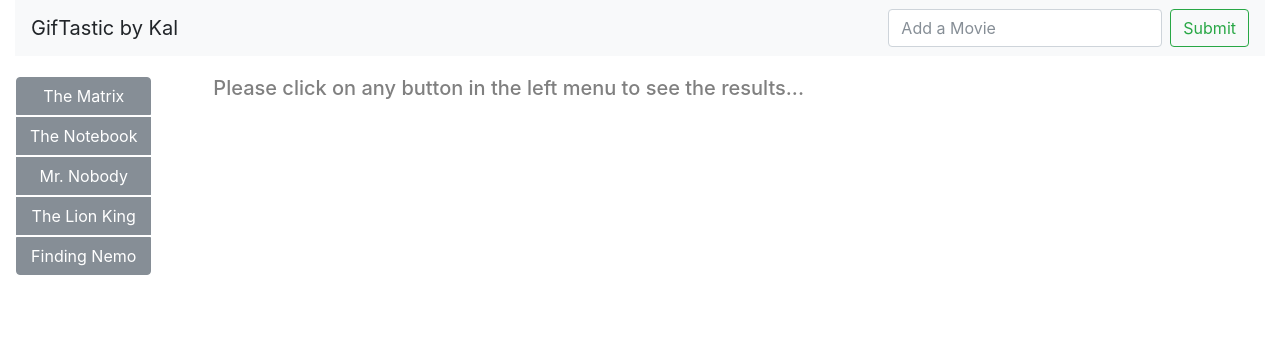
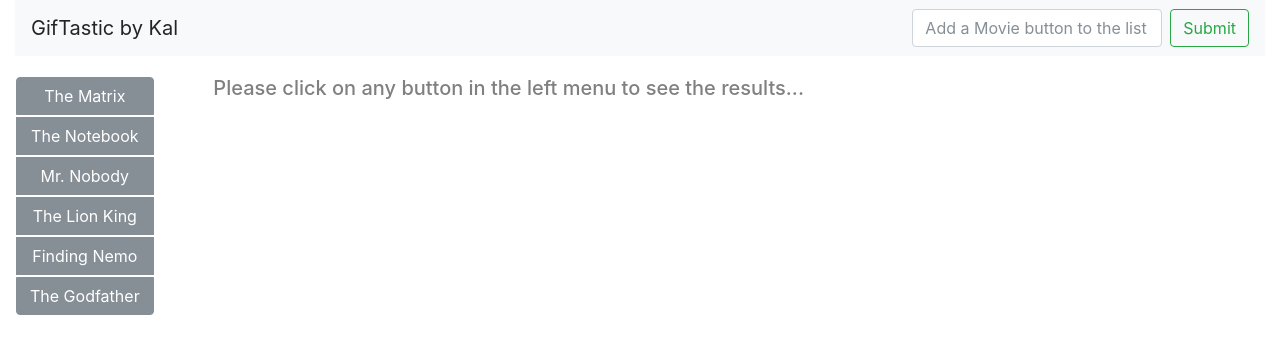
Before and after one commit to khalidmadih/GifTastic, a plain HTML site: page index.html in a window 1280 px wide. Drawn offline with nearby package versions, Linux system fonts and the light colour scheme.

Commit message:
fixing animation bugs

```diff
--- a/assets/css/style.css
+++ b/assets/css/style.css
@@ -22,3 +22,7 @@ h5 {
 #leftButton:hover {
 	background-color: green;
 }
+
+#item-input{
+	width: 250px;
+}
--- a/assets/javascript/app.js
+++ b/assets/javascript/app.js
@@ -1,6 +1,6 @@
 $(document).ready(function() {
 
-    var movies = ["The Matrix", "The Notebook", "Mr. Nobody", "The Lion King", "Finding Nemo"];
+    var movies = ["The Matrix", "The Notebook", "Mr. Nobody", "The Lion King", "Finding Nemo", "The Godfather"];
 
     function renderButtons() {
         //Removing extra buttons
@@ -38,12 +38,11 @@ $(document).ready(function() {
     // Calling the renderButtons function to display the intial buttons
     renderButtons();
 
-
     function fetch_results() {
         $("#search-result").empty();
         // Grabbing and storing the data-name property value from the button
         var picture = $(this).attr("data-name");
-        $("#title").html("<h4> Results for: " +picture+"</h4>");
+        $("#title").html("<h4> Results for: " + picture + "</h4>");
 
         // Constructing a queryURL using the data from the btton
         var queryURL = "https://api.giphy.com/v1/gifs/search?q=" +
@@ -73,24 +72,26 @@ $(document).ready(function() {
 
                     // Creating and storing an image tag
                     var Image = $("<img>");
-                    // Setting the src attribute of the image to a property pulled off the result item
+                    // Setting the src attribute of the image tag
                     Image.attr("src", results[i].images.fixed_height_small_still.url);
                     Image.attr("data-still", results[i].images.fixed_height_small_still.url);
-                    Image.attr("data-animated", results[i].images.fixed_height_small.url);
+                    Image.attr("data-animate", results[i].images.fixed_height.url);
+                    Image.attr("data-state", "still");
                     Image.addClass("gif");
 
-                    // Appending the paragraph and image tag to the animalDiv
+                    // Appending the paragraph and image tag to the div
                     pictureDiv.append(p);
                     pictureDiv.append(Image);
 
-                    // Prependng the animalDiv to the HTML page in the "#gifs-appear-here" div
+                    // Prependng the Div to the HTML page in the "#search-result" div
                     $("#search-result").prepend(pictureDiv);
+
                 }
             });
 
     }
 
-    $(".gif").on("click", function() {
+var animateGif = function() {
                         var state = $(this).attr("data-state");
                         console.log(state);
 
@@ -99,7 +100,11 @@ $(document).ready(function() {
                             $(this).attr("data-state", "animate");
                         } else {
                             $(this).attr("src", $(this).attr("data-still"));
+                            $(this).attr("data-state", "still");
                         }
 
+                    };
+
+$(document).on('click', '.gif', animateGif);
+
 });
-});
--- a/index.html
+++ b/index.html
@@ -17,7 +17,7 @@
         <nav class="navbar navbar-light bg-light justify-content-between">
             <a class="navbar-brand">GifTastic by Kal</a>
             <form class="form-inline" id="movie-form">
-                <input class="form-control mr-sm-2" type="text" placeholder="Add a Movie" id="item-input">
+                <input class="form-control mr-sm-2" type="text" placeholder="Add a Movie button to the list" id="item-input">
                 <input class="btn btn-outline-success" id="add-item" type="submit" value="Submit">
             </form>
         </nav>
```
Lines whose indentation alone changed are shown as unchanged.
